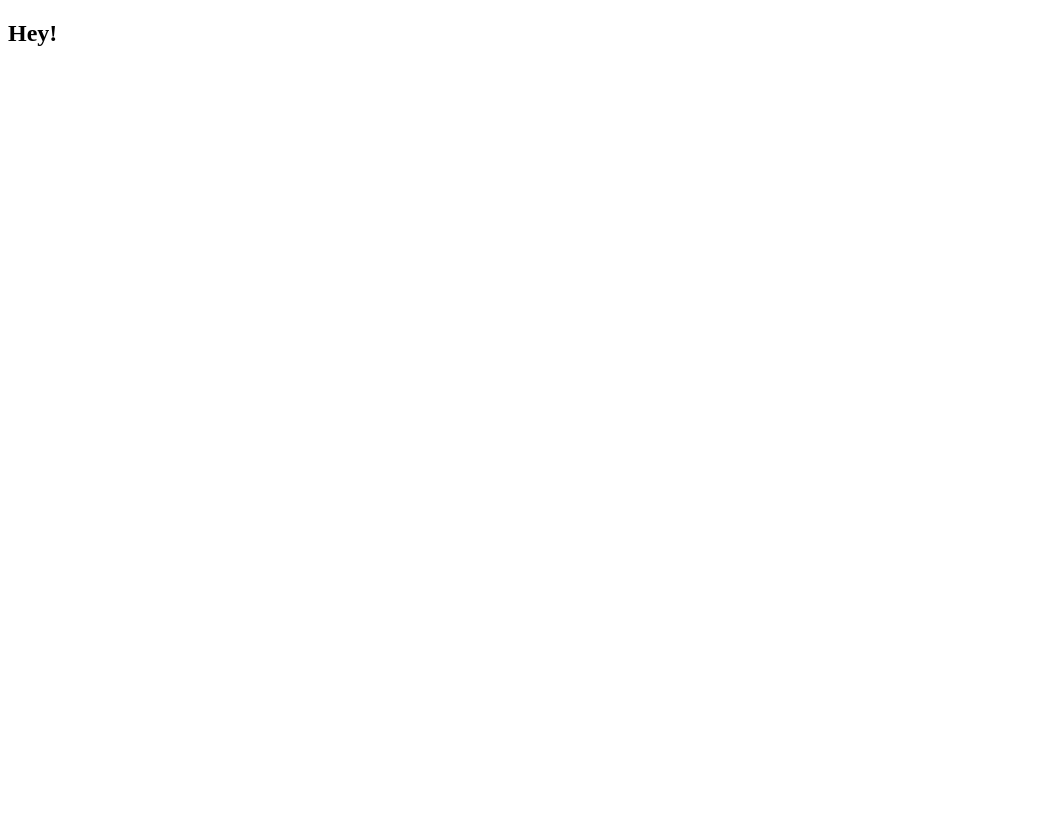
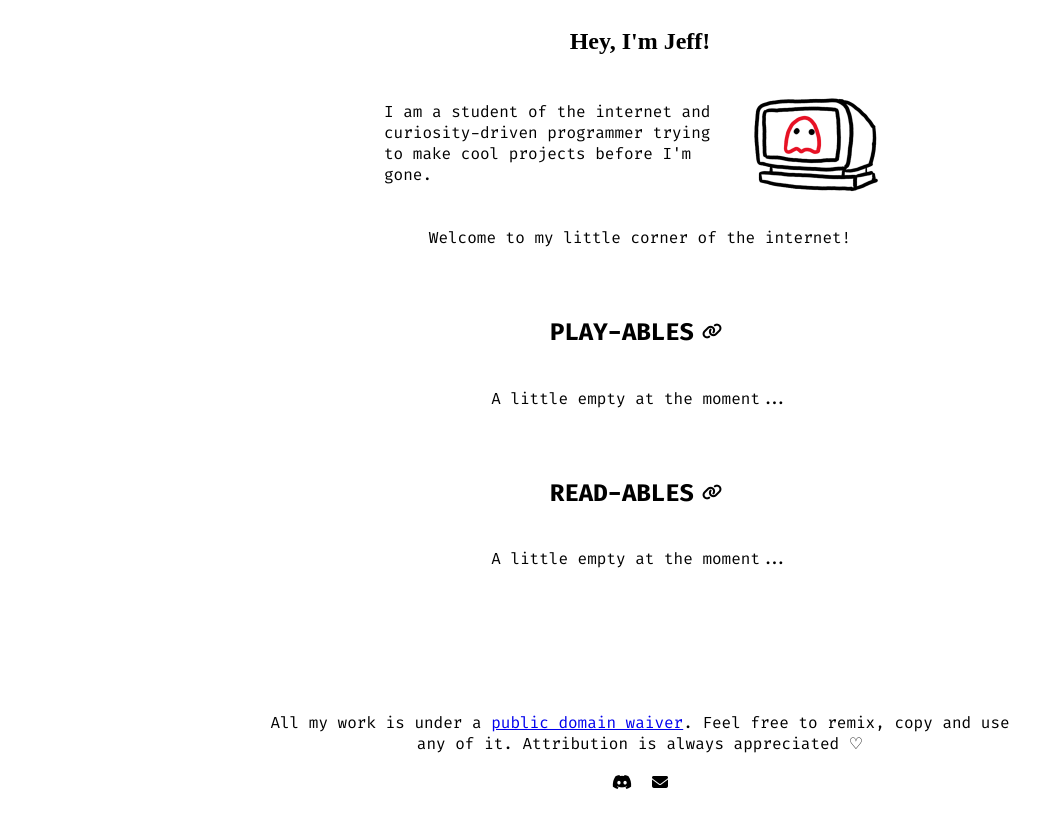
Before and after one commit to JeffKhuu/jeffkhuu.github.io, an Astro site: page / in a window 1280 px wide. Shown: the whole page, without its empty margins (0-1062 px from the left). Built offline with nearby package versions, Linux system fonts and the light colour scheme; Astro itself is replaced by a stand-in of ours; a web font is replaced by a local one.

Commit message:
basic site complete

```diff
--- /dev/null
+++ b/src/assets/styles/style.css
@@ -0,0 +1,82 @@
+section {
+    display: grid;
+    justify-items: center;
+    align-items: center;
+    gap: 4px;
+    grid-auto-flow: row;
+}
+
+div#page {
+    min-height: 100vh;
+    margin: 0;
+    display: grid;
+    grid-template-rows: auto 1fr auto;
+}
+
+section.centered {
+    display: grid;
+    grid-template-columns: 1fr;
+    grid-template-rows: 100vh;
+    align-items: center;
+    justify-items: center;
+}
+
+section#list {
+    margin-top: 2rem;
+    margin-bottom: 2rem;
+}
+
+section#list h2 {
+    display: inline-flex;
+    align-items: center;
+    justify-content: center;
+}
+
+a#icon {
+    color: inherit;
+    text-decoration: none;
+}
+
+header {
+    min-height: 50px;
+}
+
+footer {
+    min-height: 50px;
+    margin-top: 1rem;
+    margin-bottom: 1rem;
+}
+
+.container {
+    display: flex;
+    align-items: center;
+    justify-content: center;
+
+    width: 32rem;
+}
+
+.inline-img {
+    margin-left: 1rem;
+    margin-right: 1rem;
+}
+
+h1 {
+    font-family: 'Playpen Sans', serif;
+    font-weight: 600;
+    text-align: left;
+}
+
+h2 {
+    font-family: 'Fira Code', serif;
+    font-weight: 800;
+}
+
+p {
+    font-family: 'Fira Code', serif;
+    text-align: left;
+}
+
+i {
+    margin-left: 0.5rem;
+    margin-right: 0.5rem;
+}
--- /dev/null
+++ b/src/components/Folder.astro
@@ -0,0 +1,15 @@
+---
+const { title, link } = Astro.props;
+---
+
+<div>
+    <section id="list">
+        <h2>
+            {title}
+            <a id="icon" style="font-size: 1rem;" href={link}>
+                <i class="fa-solid fa-link"></i>
+            </a>
+        </h2>
+        <p>A little empty at the moment...</p>
+    </section>
+</div>
--- /dev/null
+++ b/src/components/Footer.astro
@@ -0,0 +1,19 @@
+<footer id="footer">
+    <section>
+        <p style="width: 48rem; text-align: center;">
+            All my work is under a
+            <a href="https://creativecommons.org/publicdomain/zero/1.0/"
+                >public domain waiver</a
+            >. Feel free to remix, copy and use any of it. Attribution is always
+            appreciated ♡
+        </p>
+        <span>
+            <a id="icon" href="https://discordapp.com/users/259080310690414593">
+                <i class="fa-brands fa-discord"></i>
+            </a>
+            <a id="icon" href="mailto:heyjeffkhuu@gmail.com">
+                <i class="fa-solid fa-envelope"></i>
+            </a>
+        </span>
+    </section>
+</footer>
--- /dev/null
+++ b/src/components/Header.astro
@@ -0,0 +1,3 @@
+<div>
+    <section></section>
+</div>
--- a/src/components/Welcome.astro
+++ b/src/components/Welcome.astro
@@ -1,12 +1,21 @@
----
-import astroLogo from "../assets/astro.svg";
-import background from "../assets/background.svg";
----
+<main>
+	<section id="hero">
+		<h1>Hey, I'm Jeff!</h1>
+		<div class="container">
+			<p>
+				I am a student of the internet and curiosity-driven programmer
+				trying to make cool projects before I'm gone.
+			</p>
+			<img
+				class="inline-img"
+				src="/favicon.png"
+				width="128rem"
+				height="128rem"
+			/>
+		</div>
 
-<div id="container">
-	<main>
-		<section id="hero">
-			<h1>Hey!</h1>
-		</section>
-	</main>
-</div>
+		<p style="text-align: center;">
+			Welcome to my little corner of the internet!
+		</p>
+	</section>
+</main>
--- a/src/layouts/Layout.astro
+++ b/src/layouts/Layout.astro
@@ -1,11 +1,26 @@
+---
+import "../assets/styles/style.css";
+---
+
 <!doctype html>
 <html lang="en">
 	<head>
+		<!-- Fonts -->
+		<link rel="preconnect" href="https://fonts.googleapis.com" />
+		<link rel="preconnect" href="https://fonts.gstatic.com" crossorigin />
+		<link
+			href="https://fonts.googleapis.com/css2?family=Fira+Code:wght@300..700&family=Playpen+Sans:wght@100..800&family=Sue+Ellen+Francisco&display=swap"
+			rel="stylesheet"
+		/>
+		<script
+			src="https://kit.fontawesome.com/4ca6519832.js"
+			crossorigin="anonymous"></script>
+
 		<meta charset="UTF-8" />
 		<meta name="viewport" content="width=device-width" />
-		<link rel="icon" type="image/svg+xml" href="/favicon.svg" />
+		<link rel="icon" type="image/png" href="/favicon.png" />
 		<meta name="generator" content={Astro.generator} />
-		<title>Hey Jeff!</title>
+		<title>Jeff Khuu's Corner</title>
 	</head>
 	<body>
 		<slot />
--- a/src/pages/index.astro
+++ b/src/pages/index.astro
@@ -1,9 +1,20 @@
 ---
 import Welcome from "../components/Welcome.astro";
+import Header from "../components/Header.astro";
+import Folder from "../components/Folder.astro";
 import Layout from "../layouts/Layout.astro";
+import Footer from "../components/Footer.astro";
 ---
 
-<!-- Main Homepage -->
+<!-- TODO: 404 NOT FOUND PAGE --><!-- Main Homepage -->
 <Layout>
-	<Welcome />
+	<div id="page">
+		<Header />
+		<div id="content">
+			<Welcome />
+			<Folder title="PLAY-ABLES" link="https://github.com/jeffkhuu" />
+			<Folder title="READ-ABLES" link="/blog" />
+		</div>
+		<Footer />
+	</div>
 </Layout>
```
Also changed, not shown: src/pages/404.astro (added, +21 -0 lines), .github/workflows/deploy.yaml, public/404.png (added), public/favicon.png (added), public/favicon.svg (deleted).
